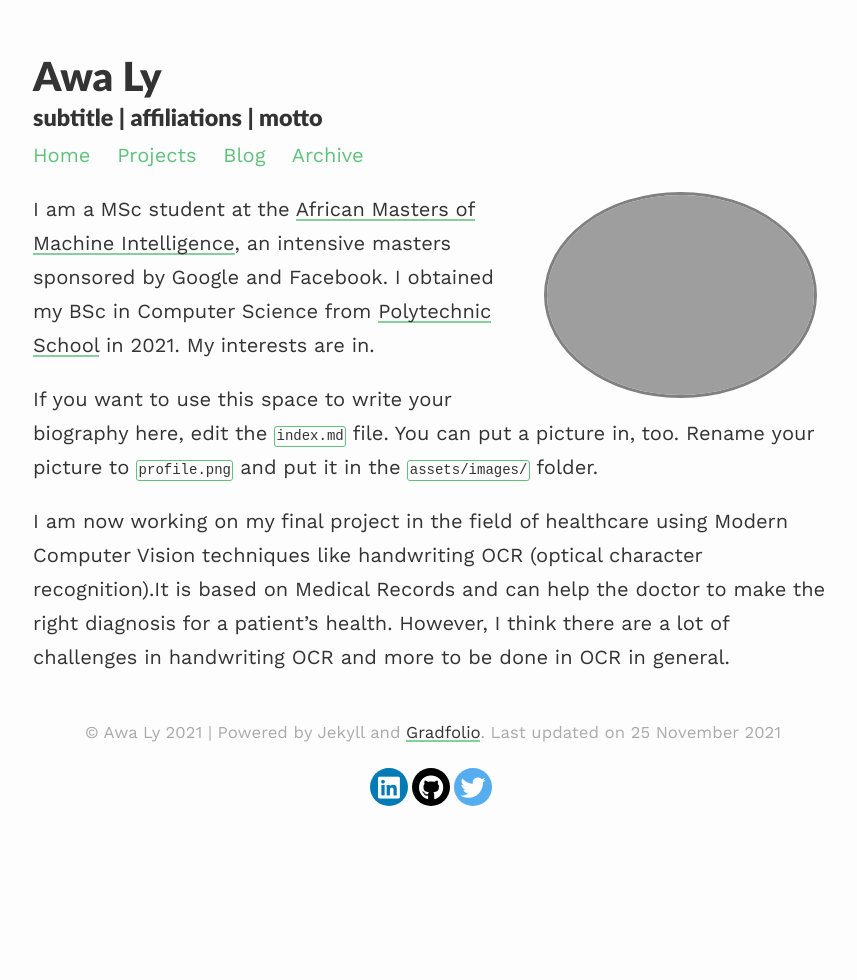
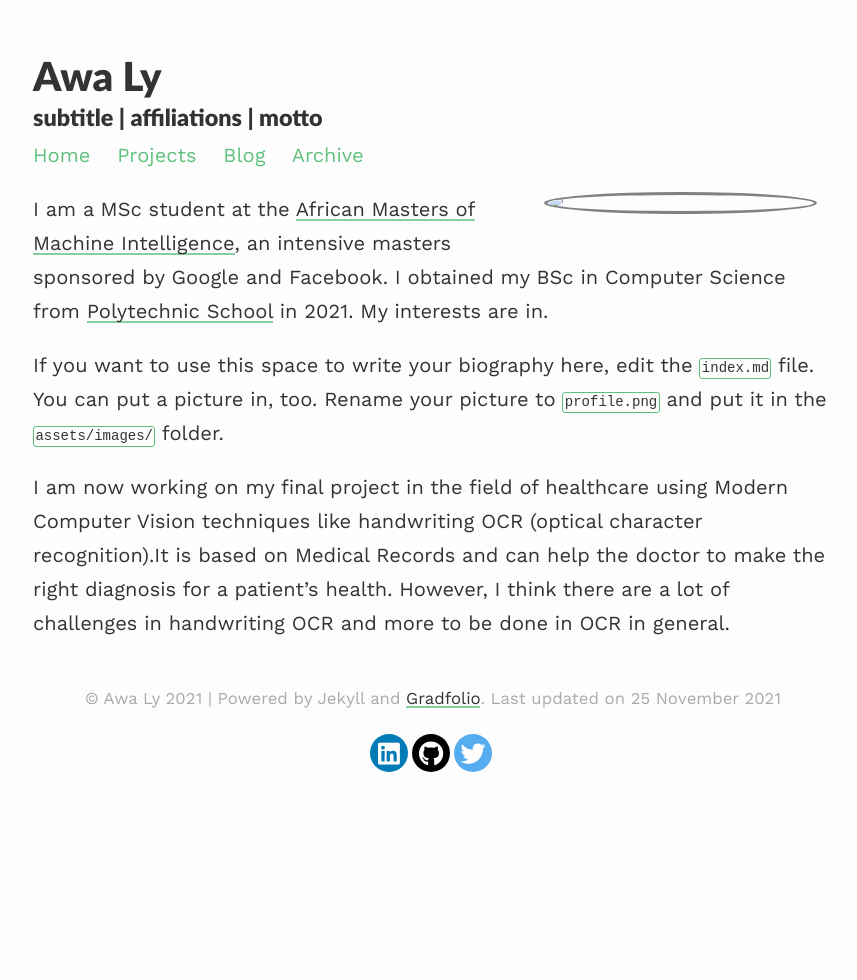
Before and after one commit to A-lily/A-lily.github.io, a Jekyll site: the page built from index.md, in a window 1280 px wide. Shown: the whole page, without its empty margins (207-1064 px from the left). Built offline with Jekyll 4.4.1, drawn with Linux system fonts in a browser that asks for light colours; nearby versions of some CDN libraries.

Commit message:
add profile pic 2

```diff
--- a/index.md
+++ b/index.md
@@ -3,7 +3,7 @@ layout: about
 permalink: /
 profile:
   align: right
-  image: profile.JPG
+  image: B.png
 published: true
 ---
 
```
